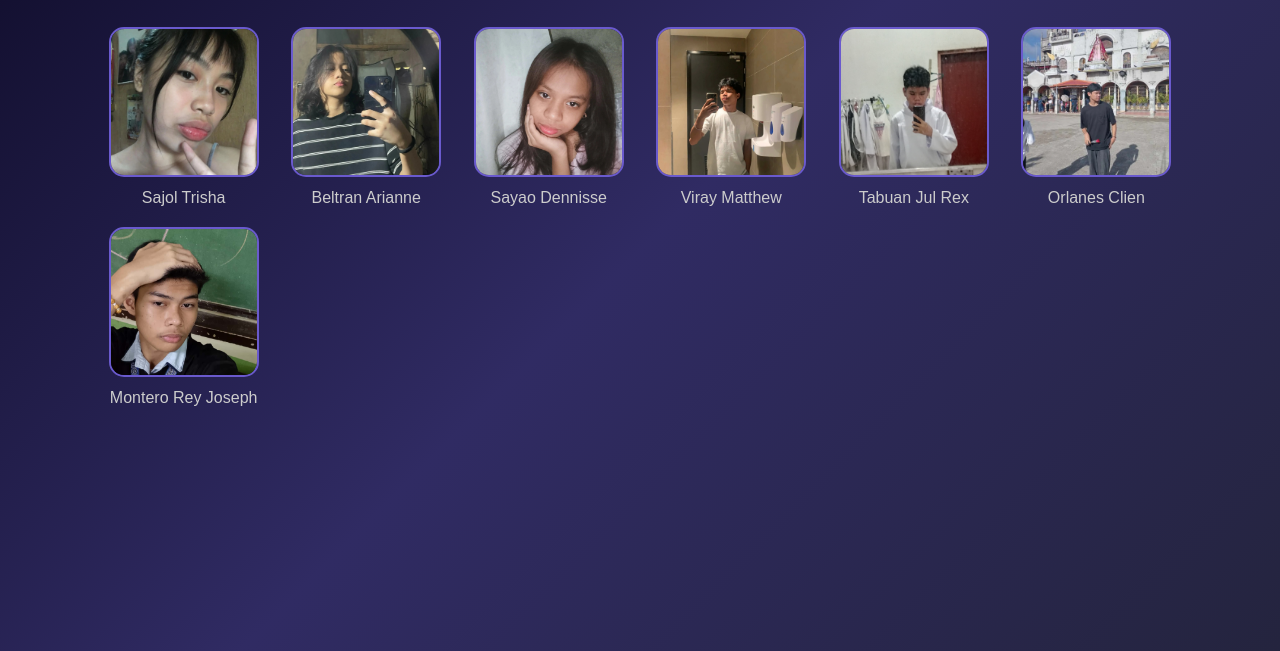
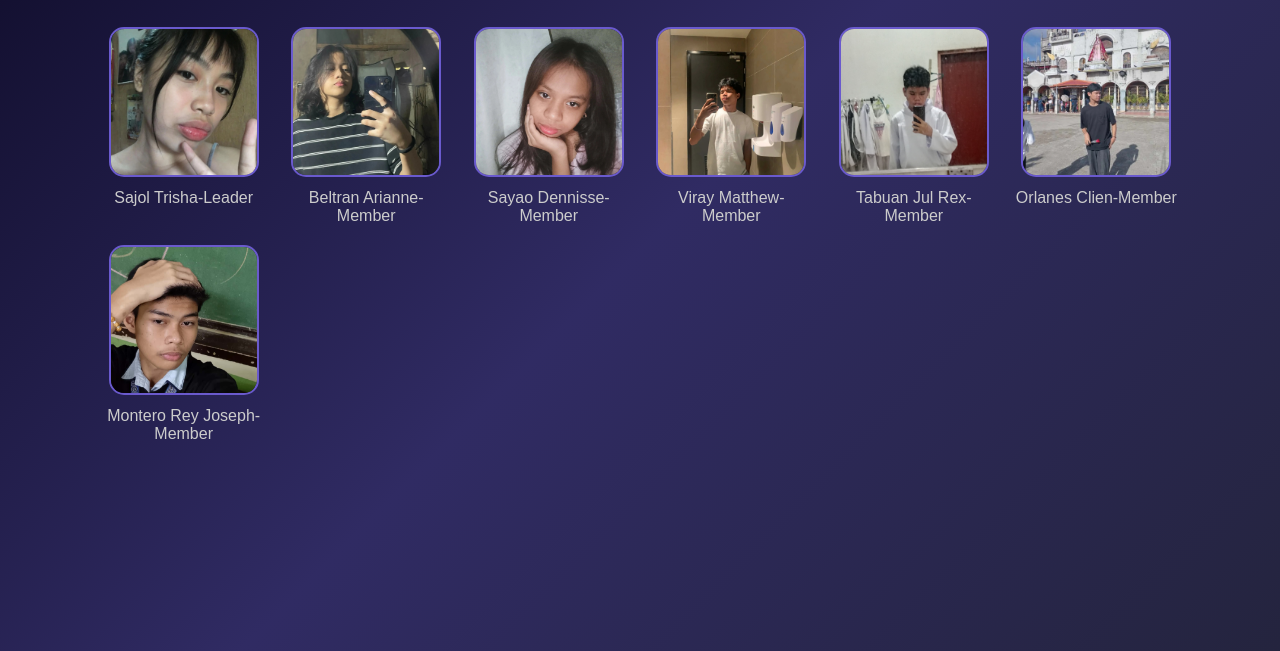
Before and after one commit to IT-Rexir/DRAFTING-WEBSITE-, a plain HTML site: page index.html in a window 1280 px wide. Both pictures are taken after a click on the link "Members". Shown: the part 149-800 px from the top of the page. Drawn offline with Linux system fonts and the light colour scheme.

Commit message:
Modify member names to include titles
Updated member names to include roles.

```diff
--- a/index.html
+++ b/index.html
@@ -35,7 +35,7 @@
         <div class="home-left">
             <h1>What Is Technical Drafting?</h1>
             <p>
-                creating accurate drawings that show how objects or structures are designed and built. It focuses on using measurements, symbols, and details to clearly communicate designs.
+                Creating accurate drawings that show how objects or structures are designed and built. It focuses on using measurements, symbols, and details to clearly communicate designs.
             </p>
         </div>
         <div class="home-right">
@@ -48,13 +48,13 @@
     <h1>Our Members</h1>
     <p>Meet our technical drafting student.</p>
     <div class="member-grid">
-        <div class="member-card"><img src="Trisha.jpg"><p class="member-name">Sajol Trisha</p></div>
-        <div class="member-card"><img src="yanyan.jpg"><p class="member-name">Beltran Arianne</p></div>
-        <div class="member-card"><img src="sayao.jpg"><p class="member-name">Sayao Dennisse</p></div>
-        <div class="member-card"><img src="viray.jpg"><p class="member-name">Viray Matthew</p></div>
-        <div class="member-card"><img src="Tabuan.jpeg"><p class="member-name">Tabuan Jul Rex</p></div>
-        <div class="member-card"><img src="orlanes.jpg"><p class="member-name">Orlanes Clien</p></div>
-        <div class="member-card"><img src="montero.jpeg"><p class="member-name">Montero Rey Joseph</p></div>
+        <div class="member-card"><img src="Trisha.jpg"><p class="member-name">Sajol Trisha-Leader</p></div>
+        <div class="member-card"><img src="yanyan.jpg"><p class="member-name">Beltran Arianne-Member</p></div>
+        <div class="member-card"><img src="sayao.jpg"><p class="member-name">Sayao Dennisse-Member</p></div>
+        <div class="member-card"><img src="viray.jpg"><p class="member-name">Viray Matthew-Member</p></div>
+        <div class="member-card"><img src="Tabuan.jpeg"><p class="member-name">Tabuan Jul Rex-Member</p></div>
+        <div class="member-card"><img src="orlanes.jpg"><p class="member-name">Orlanes Clien-Member</p></div>
+        <div class="member-card"><img src="montero.jpeg"><p class="member-name">Montero Rey Joseph-Member</p></div>
     </div>
 </section>
 
```
